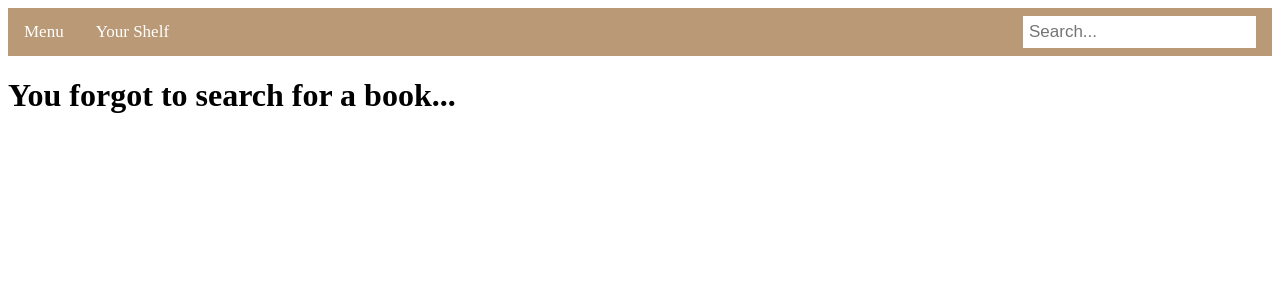
After one commit to asaluk/Library_project, a Django app: template Book_site/templates/book_site/searched.html in a window 1280 px wide. The commit adds this page. Shown: the top 300 px of the page. Run offline with Django 3.2, Linux system fonts and the light colour scheme; the template is opened without the code that fills it, so the values that code supplies are empty.

Commit message:
Adding some styles, search bar, and more templates

```diff
--- a/Book_site/models.py
+++ b/Book_site/models.py
@@ -29,7 +29,7 @@ class Book(models.Model):
     series = models.ForeignKey(Series, on_delete=models.CASCADE, blank=True, null=True, related_name="books")
 
     def __str__(self):
-        return f"{self.title} {self.author} {self.rating}"
+        return f"{self.title} {self.author}"
 
     def get_absolute_url(self):
         return reverse("book-detail", args=[self.slug])
--- /dev/null
+++ b/Book_site/templates/book_site/searched.html
@@ -0,0 +1,19 @@
+{% extends "base.html"%}
+
+{% block title %}
+    Searched...
+{% endblock %}
+
+{% block content %}
+
+    {% if searched %}
+        <h1>You searched for: {{ searched }}</h1>
+        <br/>
+        {% for books in searched_books %}
+            {{ books }}
+        {% endfor %}
+    {% else %}
+        <h1>You forgot to search for a book...</h1>
+    {% endif %}
+
+{% endblock %}
--- a/Book_site/urls.py
+++ b/Book_site/urls.py
@@ -3,6 +3,7 @@ from . import views
 
 
 urlpatterns = [
-    path('', views.IndexView.as_view(), name="index"),
-    path('book/<slug:slug>', views.BookDetailView.as_view(), name="book-detail")
+    path('', views.MainPageView.as_view(), name="main-page"),
+    path('book/<slug:slug>', views.BookDetailView.as_view(), name="book-detail"),
+    path('searched', views.SearchedView.as_view(), name="searched"),
 ]
--- a/Library_project/settings.py
+++ b/Library_project/settings.py
@@ -120,6 +120,10 @@ USE_TZ = True
 
 STATIC_URL = 'static/'
 
+STATICFILES_DIRS = [
+    BASE_DIR / "static"
+]
+
 MEDIA_ROOT = BASE_DIR / 'files'
 MEDIA_URL = "/book-cover/"
 # Default primary key field type
--- /dev/null
+++ b/static/main.css
@@ -0,0 +1,31 @@
+/* Add a black background color to the top navigation bar */
+.topnav {
+    overflow: hidden;
+    background-color: #b99976;
+}
+
+/* Style the links inside the navigation bar */
+.topnav a {
+    float: left;
+    display: block;
+    color: white;
+    text-align: center;
+    padding: 14px 16px;
+    text-decoration: none;
+    font-size: 17px;
+}
+
+/* Change the color of links on hover */
+.topnav a:hover {
+    background-color: #664229;
+}
+
+/* Style the search box inside the navigation bar */
+.topnav input[type=search] {
+    float: right;
+    padding: 6px;
+    border: none;
+    margin-top: 8px;
+    margin-right: 16px;
+    font-size: 17px;
+}
--- a/templates/base.html
+++ b/templates/base.html
@@ -1,14 +1,29 @@
+{% load static %}
+
 <!DOCTYPE html>
 <html lang="en">
 <head>
     <meta charset="UTF-8">
     <meta name="viewport" content="width=device-width, initial-scale=1.0">
     <title>{% block title %} {% endblock %}</title>
+    <link rel="stylesheet" href="{% static "main.css" %}" />
+    {% block css_files %}{% endblock %}
 </head>
 
 
 <body>
+
+    <div class="topnav">
+        <a href="{% url "main-page" %}">Menu</a>
+        <a href="">Your Shelf</a>
+        <form method="POST" action="{% url "searched" %}">
+            {% csrf_token %}
+            <input type="search" placeholder="Search..." name="search">
+        </form>
+    </div>
+
 {% block content %}
 {% endblock %}
+
 </body>
 </html>
```
Also changed, not shown: Book_site/templates/book_site/book_detail.html (added, +18 -0 lines), Book_site/templates/book_site/index.html (deleted, +0 -14 lines), Book_site/templates/book_site/main_page.html (added, +13 -0 lines), Book_site/views.py (+20 -4 lines), db.sqlite3, files/covers/bohater-wiekow.jpg (added).
